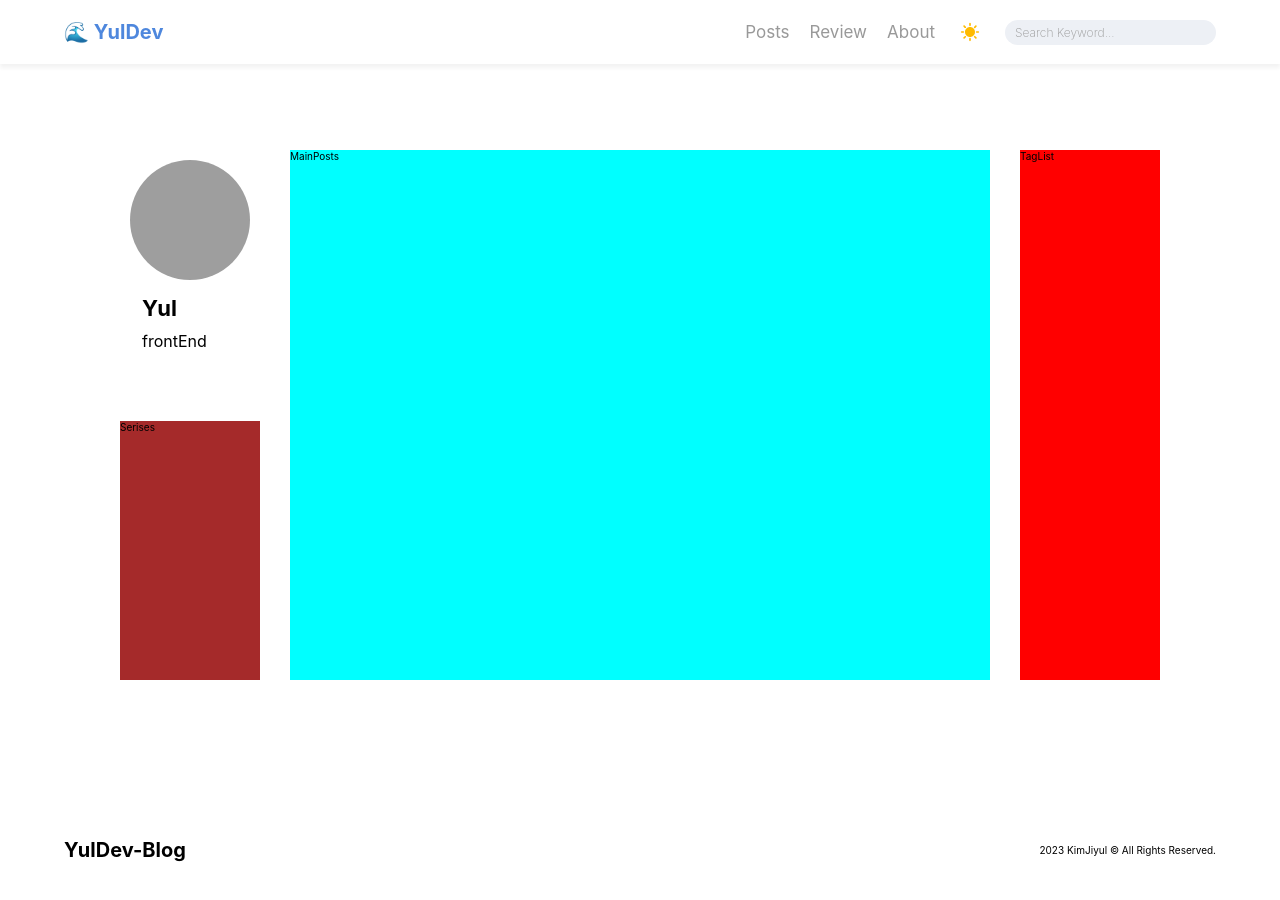
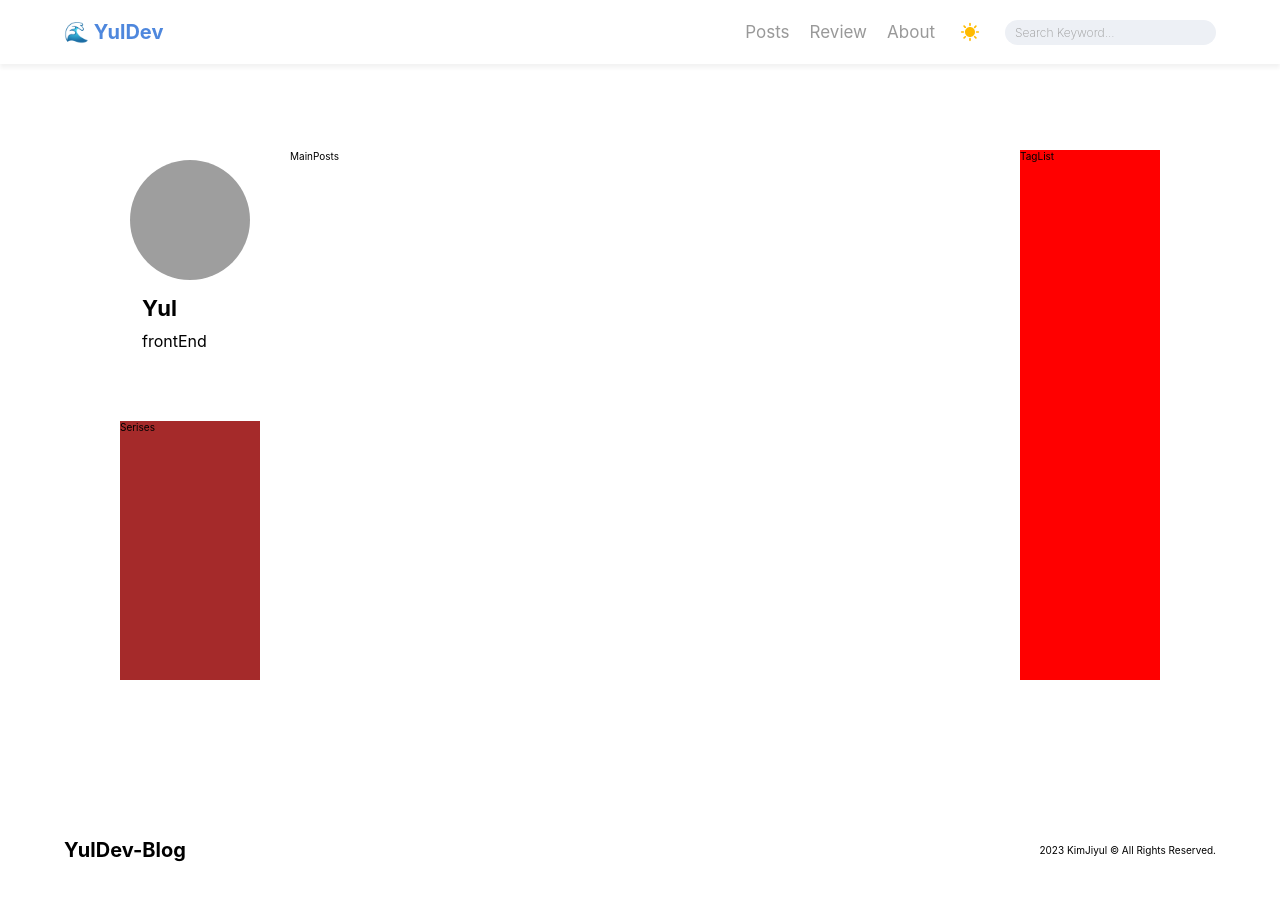
Before and after one commit to yul-dev-k/yul-dev-blog, a React (Create React App) app: page / in a window 1280 px wide. Built offline with nearby package versions, Linux system fonts and the light colour scheme; grey boxes are pictures that could not be loaded; some icons are missing; a web font is replaced by a local one.

Commit message:
Design: section 태그 background 삭제

```diff
--- a/src/components/main/mainPosts/MainPosts.scss
+++ b/src/components/main/mainPosts/MainPosts.scss
@@ -1,4 +1,3 @@
 section {
   width: 100%;
-  background: aqua;
 }
```
